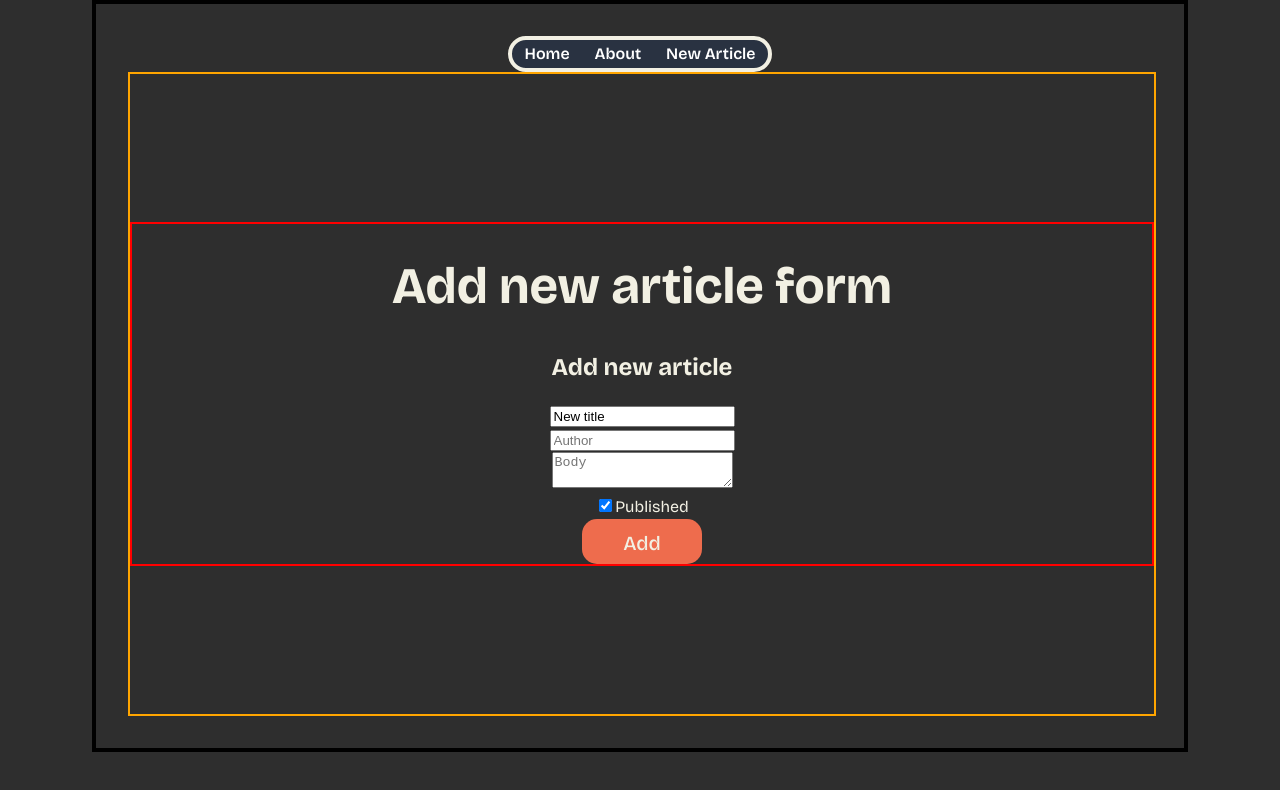
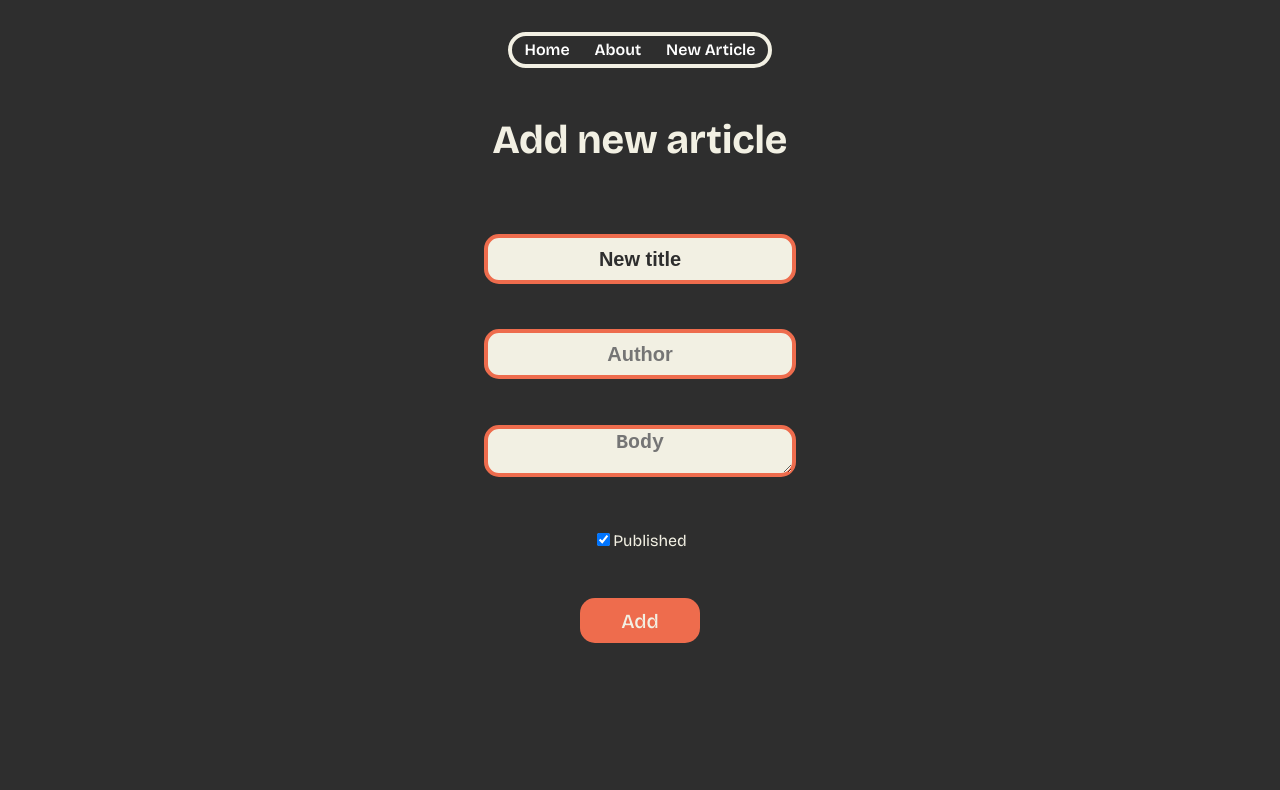
Before and after one commit to SerenityFlaim/ArticleViewer, a Vue app: page /new in a window 1280 px wide. Shown: the top 790 px of the page. Built offline with nearby package versions, Linux system fonts and the light colour scheme; a small style sheet from the web is missing.

Commit message:
CSS: form and about page

```diff
--- a/src/App.vue
+++ b/src/App.vue
@@ -24,7 +24,7 @@ import ArticleList from './components/ArticleList.vue'
   flex-direction: column;
   justify-content: space-evenly;
   width: 100%;
-  border: 2px solid orange;
+  /* border: 2px solid orange; */
 }
 
 .nav-bar-wrapper{
@@ -42,12 +42,12 @@ import ArticleList from './components/ArticleList.vue'
   width: 25%;
   border: 4px solid #f2f0e3;
   border-radius: 40px;
-  background-color: #293241;
+  /* background-color: #293241; */
 }
 
 
 .articles{
-  border: 2px solid red;
+  /* border: 2px solid red; */
 }
 
 
--- a/src/components/ArticleForm.vue
+++ b/src/components/ArticleForm.vue
@@ -1,10 +1,9 @@
 <template>
     <div>
-        <h2>Add new article</h2>
-        <form>
-            <div><input type="text" v-model="article.title" placeholder="Title"></div>
-            <div><input type="text" v-model="article.author" placeholder="Author"></div>
-            <div><textarea v-model="article.body" placeholder="Body"></textarea></div>
+        <form class="input-wrapper">
+            <div><input type="text" v-model="article.title" placeholder="Title" class="text-input"></div>
+            <div><input type="text" v-model="article.author" placeholder="Author" class="text-input"></div>
+            <div><textarea v-model="article.body" placeholder="Body" class="text-input"></textarea></div>
             <div><label><input type="checkbox" v-model="article.isPublished">Published</label></div>
             <ButtonTemplate v-on:click.prevent="$emit('add-article', article)">
                 Add
@@ -32,3 +31,28 @@ let article = ref({
 })
 
 </script>
+
+<style scoped>
+
+.input-wrapper{
+    height: 500px;
+    display: flex;
+    flex-direction: column;
+    justify-content: space-evenly;
+    align-items: center;
+    /* border: 2px solid black; */
+}
+
+.text-input{
+    width: 300px;
+    height: 40px;
+    background-color: #f2f0e3;
+    border-radius: 15px;
+    font-size: 20px;
+    text-align: center;
+    font-weight: 600;
+    color: #2e2e2e;
+    border: 4px solid #ee6c4d;
+}
+
+</style>
--- a/src/components/ButtonTemplate.vue
+++ b/src/components/ButtonTemplate.vue
@@ -6,21 +6,21 @@
 
 <style scoped>
 .template-btn {
-  width: 120px;
+  min-width: 120px;
   height: 45px;
   font-weight: 500;
   font-size: 20px;
   padding: 8px 16px;
   background-color: #ee6c4d;
+  text-align: center;
   color: #f2f0e3;
-  border: 4px solid transparent;
+  /* border: 4px solid transparent; */
   transition: all 0.25s ease;
   border-radius: 15px;
   cursor: pointer;
-  /* transition: border-color 0.15s; */
 }
 
 .template-btn:hover {
-border-color: #f2f0e3;
+  border: 4px solid #f2f0e3;
 }
 </style>
--- a/src/style.css
+++ b/src/style.css
@@ -68,7 +68,7 @@ button:focus-visible {
   margin: 0 auto;
   padding: 2rem;
   text-align: center;
-  border: 4px solid black;
+  /* border: 4px solid black; */
 
   display: flex;
   flex-direction: column;
--- a/src/views/About.vue
+++ b/src/views/About.vue
@@ -1,4 +1,25 @@
 <template>
-    <h2>О нас</h2>
-    <div>Информация:</div>
+    <div class="info-wrapper">
+        <h1>О нас</h1>
+        <p>Информация:</p>
+    </div>
 </template>
+
+<style scoped>
+.info-wrapper{
+    height: 450px;
+    display: flex;
+    flex-direction: column;
+    justify-content: space-evenly;
+    align-items: center;
+}
+
+h1 {
+    font-size: 40px;
+}
+
+p {
+    font-size: 20px;
+    font-weight: 500;
+}
+</style>
--- a/src/views/ArticleView.vue
+++ b/src/views/ArticleView.vue
@@ -9,7 +9,7 @@
         {{ capitalizedAuthor }}
         </p>
         <p>{{ articleInStore?.body }}</p>
-        <button @click="store.togglePublishStatus(props.id)">{{toggleText}}</button>
+        <ButtonTemplate @click="store.togglePublishStatus(props.id)">{{toggleText}}</ButtonTemplate>
     </div>
 
 </template>
@@ -17,6 +17,7 @@
 <script setup>
 import { computed, watch } from 'vue';
 import { articleStore } from '../store';
+import ButtonTemplate from '../components/ButtonTemplate.vue';
 
 const props = defineProps({
     id: {
@@ -40,3 +41,22 @@ const toggleText = computed(() => {
 })
 
 </script>
+
+<style scoped>
+.article{
+    height: 500px;
+    display: flex;
+    flex-direction: column;
+    justify-content: space-around;
+    align-items: center;
+}
+
+h1 {
+    font-size: 55px;
+}
+
+p {
+    font-size: 20px;
+    font-weight: 500;
+}
+</style>
--- a/src/views/HomeView.vue
+++ b/src/views/HomeView.vue
@@ -21,7 +21,7 @@ import Loading from './Loading.vue';
 
 .nav-bar{
 
-  border-color: 2px solid red;
+  /* border-color: 2px solid red; */
   border: 2px;
 }
 
--- a/src/views/NewArticle.vue
+++ b/src/views/NewArticle.vue
@@ -1,5 +1,5 @@
 <template>
-    <h1>Add new article form</h1>
+    <h1>Add new article</h1>
     <ArticleForm title="New title" body="" isPublished=""
         v-on:add-article="submit" />
 </template>
@@ -18,3 +18,10 @@ function submit(data){
     router.push('/')
 }
 </script>
+
+
+<style scoped>
+h1 {
+    font-size: 40px;
+}
+</style>
```
